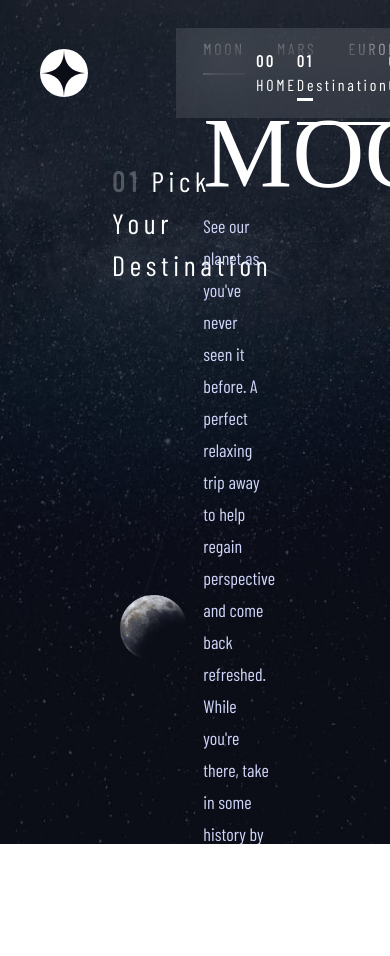
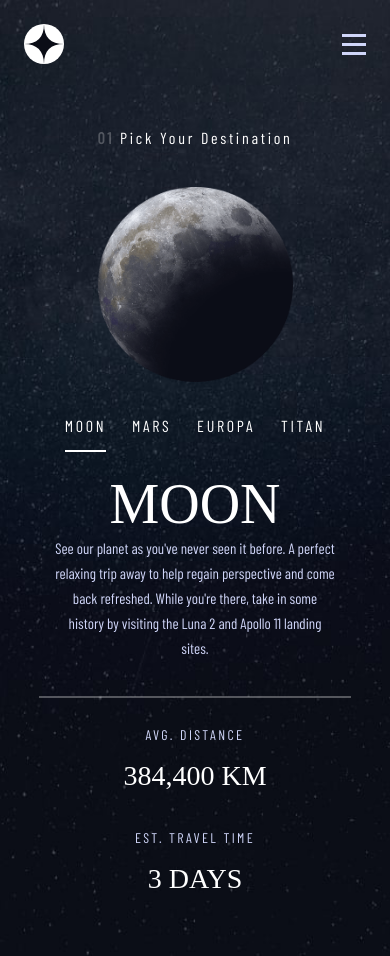
Before and after one commit to shk-ubd/space-tourism, a React (Vite) app: page /destination in a window 390 px wide. Before the commit the page ends 844 px from the top, so only its background shows below. Built offline with nearby package versions, Linux system fonts and the light colour scheme; a web font is replaced by a local one.

Commit message:
mobile design for home, destination and navbar

```diff
--- a/src/components/destination/Destination.jsx
+++ b/src/components/destination/Destination.jsx
@@ -12,29 +12,29 @@ export default function Destination() {
     const [travel, setTravel] = useState("3 DAYS")
     const [description, setDescription] = useState("See our planet as you've never seen it before. A perfect relaxing trip away to help regain perspective and come back refreshed. While you're there, take in some history by visiting the Luna 2 and Apollo 11 landing sites.")
 
-    useEffect(( ) => {
-        if( destinations.length === 0) return
+    useEffect(() => {
+        if (destinations.length === 0) return
 
-        if(currentDestination === "moon") {
+        if (currentDestination === "moon") {
             updateStates(destinations[0])
         }
-        else if(currentDestination === "mars")  {
+        else if (currentDestination === "mars") {
             updateStates(destinations[1])
         }
-        else if(currentDestination === "europa")  {
+        else if (currentDestination === "europa") {
             updateStates(destinations[2])
         }
-        else if(currentDestination === "titan")  {
+        else if (currentDestination === "titan") {
             updateStates(destinations[3])
         }
-    },[currentDestination])
+    }, [currentDestination])
 
     const updateStates = (data) => {
-            setName(data.name)
-            setDistance(data.distance)
-            setTravel(data.travel)
-            setDescription(data.description)
-            setImage(data.images.png)
+        setName(data.name)
+        setDistance(data.distance)
+        setTravel(data.travel)
+        setDescription(data.description)
+        setImage(data.images.png)
 
     }
 
@@ -45,35 +45,51 @@ export default function Destination() {
     };
 
     return (
-        <div style={backgroundImageStyle} className="h-screen px-[7rem] pt-[10rem] overflow-y-hidden" >
-            <div> <h5 className="text-white"> <span className="opacity-25 font-bold">01</span>  Pick Your Destination </h5> </div>
-            <div className="flex h-full items-center py-10 justify-around">
-                <div className="w-[40%]">
-                    <img className="w-[350px] " src={image}  alt="moon" />
+        <div style={backgroundImageStyle} className="w-screen pt-32  lg:h-screen lg:px-[7rem] lg:pt-[10rem] lg:overflow-y-hidden" >
+
+            <div>
+                <h5 className="text-white"> <span className="opacity-25 font-bold">01</span> Pick Your Destination </h5>
+            </div>
+
+            <div className="flex flex-col h-full items-center py-10 justify-around">
+
+                <div className="mb-4 lg:w-[40%]">
+                    <img className=" w-[50vw]  lg:w-[350px] " src={image} alt="moon" />
                 </div>
-                <div className="w-[40%]">
-                    <ul className="flex items-center gap-8 w-full mb-5" >
-                        <li className={`nav-text text-white border-b-2  pb-3 ${currentDestination ==="moon"? "border-b-white": "border-b-transparent hover:border-b-white/30"} `}><button onClick={ ()=>{setCurrentDestination("moon")} }>MOON</button></li>
-                        <li className={`nav-text text-white border-b-2  pb-3 ${currentDestination ==="mars"? "border-b-white": "border-b-transparent hover:border-b-white/30"} `}><button onClick={ ()=>{setCurrentDestination("mars")} } >MARS</button></li>
-                        <li className={`nav-text text-white border-b-2  pb-3 ${currentDestination ==="europa"? "border-b-white": "border-b-transparent hover:border-b-white/30"} `}><button onClick={ ()=>{setCurrentDestination("europa")} }>EUROPA</button></li>
-                        <li className={`nav-text text-white border-b-2  pb-3 ${currentDestination ==="titan"? "border-b-white": "border-b-transparent hover:border-b-white/30"} `}><button onClick={ ()=>{setCurrentDestination("titan")} }>TITAN</button></li>
+
+
+                <div className="flex flex-col items-center justify-between w-[80%] my-4 lg:w-[40%]">
+
+                    <ul className="flex justify-evenly items-center lg:gap-8 w-full mb-5" >
+                        <li className={`nav-text text-white border-b-2  pb-3 ${currentDestination === "moon" ? "border-b-white" : "border-b-transparent hover:border-b-white/30"} `}><button onClick={() => { setCurrentDestination("moon") }}>MOON</button></li>
+                        <li className={`nav-text text-white border-b-2  pb-3 ${currentDestination === "mars" ? "border-b-white" : "border-b-transparent hover:border-b-white/30"} `}><button onClick={() => { setCurrentDestination("mars") }} >MARS</button></li>
+                        <li className={`nav-text text-white border-b-2  pb-3 ${currentDestination === "europa" ? "border-b-white" : "border-b-transparent hover:border-b-white/30"} `}><button onClick={() => { setCurrentDestination("europa") }}>EUROPA</button></li>
+                        <li className={`nav-text text-white border-b-2  pb-3 ${currentDestination === "titan" ? "border-b-white" : "border-b-transparent hover:border-b-white/30"} `}><button onClick={() => { setCurrentDestination("titan") }}>TITAN</button></li>
                     </ul>
+
                     <h2 className="heading  text-white">{name}</h2>
-                    <p>{description}</p>
-                    <div className="flex gap-20 mt-[2rem] border-t-2 border-t-white/30 pt-7 ">
-                        <div >
+
+                    <p className="w-[90%] min-h-32 max-w-[327px] ">{description}</p>
+
+                    <div className="flex flex-col w-full gap-8 lg:gap-20 mt-[2rem] border-t-2 border-t-white/30 pt-7 ">
+
+                        <div className="flex flex-col items-center gap-3">
                             <div className="sub-heading2 text-lightBlue">AVG. DISTANCE</div>
                             <div className="sub-heading1 text-white">{distance}</div>
                         </div>
 
-                        <div >
+                        <div className="flex flex-col items-center gap-3">
                             <div className="sub-heading2 text-lightBlue">EST. TRAVEL TIME</div>
                             <div className="sub-heading1 text-white">{travel}</div>
                         </div>
 
                     </div>
+
                 </div>
+
+
             </div>
+
         </div>
     )
 }
--- a/src/components/home/Home.jsx
+++ b/src/components/home/Home.jsx
@@ -10,17 +10,17 @@ export default function Home() {
     };
 
     return (
-        <div className=" h-screen" style={backgroundImageStyle} >
-            <div className="flex justify-around items-end h-[85vh]">
+        <div className="flex flex-col justify-around h-screen" style={backgroundImageStyle} >
+            <div className="flex flex-col items-center h-[70%]  justify-around lg:items-end lg:h-[85vh]">
 
-                <div className=" w-[40%] max-w-[445px] ">
+                <div className=" lg:w-[40%] lg:max-w-[445px] ">
                     <h5 >SO, YOU WANT TO TRAVEL TO</h5>
-                    <h1 className="heading text-white" >SPACE </h1>
-                    <p>Let's face it; if you want to go to space, you might as well genuinely go to outer space and not hover kind of on the edge of it. Well sit back, and relax because we'll give you a truly out of this world experience!</p>
+                    <h1 className="heading my-4 text-white" >SPACE </h1>
+                    <p className="w-[327px]">Let's face it; if you want to go to space, you might as well genuinely go to outer space and not hover kind of on the edge of it. Well sit back, and relax because we'll give you a truly out of this world experience!</p>
                 </div>
 
-                <div className="flex items-end">
-                    <div className="bg-white w-[274px] h-[274px] rounded-full grid place-items-center">
+                <div className="flex lg:items-end">
+                    <div className="w-[150px] h-[150px] bg-white lg:w-[274px] lg:h-[274px] rounded-full grid place-items-center">
                         <h4 className="heading  text-black">Explore</h4>
                     </div>
                 </div>
--- a/src/components/navbar/Navbar.jsx
+++ b/src/components/navbar/Navbar.jsx
@@ -1,47 +1,86 @@
-import React from "react";
+import React, { useState } from "react";
 import { Link, NavLink } from "react-router-dom"
+import logo from "/logo.svg"
+import cross from "/assets/shared/icon-close.svg"
+import hamburger from "/assets/shared/icon-hamburger.svg"
 export default function Navbar() {
+
+    const [hamburgerDisplay, setHamburgerDisplay] = useState(true)
+    const [navigationDisplay, setNavigationDisplay] = useState(false)
+
+    const showNavigation = () => {
+        setHamburgerDisplay(false)
+        setNavigationDisplay(true)
+    }
+
+    const hideNavigation = () => {
+        setHamburgerDisplay(true)
+        setNavigationDisplay(false)
+    }
+
     return (
-        <nav className="flex fixed h-[90px] max-[830px] top-7 w-screen">
-            <div className="w-[50%] flex items-center">
+        <>
 
-                <div className="px-2 pl-10">
-                    <svg xmlns="http://www.w3.org/2000/svg" width="48" height="48"><g fill="none" fillRule="evenodd"><circle cx="24" cy="24" r="24" fill="#FFF" /><path fill="#0B0D17" d="M24 0c0 16-8 24-24 24 15.718.114 23.718 8.114 24 24 0-16 8-24 24-24-16 0-24-8-24-24z" /></g></svg>
+            <nav className={`fixed top-0 w-screen p-6 flex  justify-between ${hamburgerDisplay ? "items-center" : " "}`}>
+
+                {/* LEFT ICON */}
+                <div className="">
+                    <img src={logo} className="w-10 h-10" alt="" />
                 </div>
 
-                <div className="w-[80%] h-[2px] bg-white/30 ml-20 "></div>
+
+
+
+                {/* Hamburger */}
+                <div onClick={showNavigation} className={` ${hamburgerDisplay ? "block" : "hidden"} `}>
+                    <img src={hamburger} className="w-[24px] h-[21px]" alt="" />
                 </div>
-            <ul className="flex justify-evenly items-center px-20 bg-white/10 backdrop-filter backdrop-blur-xl text-white w-[60%]">
+
+
+
+
+
+
+            </nav>
+
+
+            {/* RIGHT NAV */}
+             <div className={` ${navigationDisplay? "opacity-1 right-0":" opacity-0  right-[-100%]"}  fixed transition-all ease-in w-[70vw] bg-white/10 backdrop-filter backdrop-blur-xl text-white py-4 pl-4  pr-0"`}>
+                <div onClick={hideNavigation} className="grid place-items-end p-4 pr-6">
+                    <img src={cross} className="w-5 h-5" alt="" />
+                </div>
+            <ul className=" h-[100vh] flex flex-col gap-6 py-4 pl-8 ">
                     <li>
                         <NavLink
                             to='/'
-                        className={({ isActive }) => ` py-7 nav-text border-b-[3px]   ${isActive ? "border-b-white" : "border-b-transparent hover:border-b-white/60"}  `}>
+                            className={({ isActive }) => `py-1 lg:py-7 nav-text border-r-4 block w-[100%]  ${isActive ? "border-r-white" : "border-r-transparent hover:border-r-white/60"}  `}>
                             <b>00</b> HOME
                         </NavLink>
                     </li>
                     <li>
                         <NavLink
                             to="/destination"
-                        className={({ isActive }) => ` py-7 nav-text border-b-[3px]  ${isActive ? "border-b-white" : "border-b-transparent hover:border-b-white/60"}  `}>
-                        <b>01</b> Destination
+                            className={({ isActive }) => `py-1 lg:py-7 nav-text border-r-4 block w-[100%]  ${isActive ? "border-r-white" : "border-r-transparent hover:border-r-white/60"}  `}>
+                            <b>01</b> DESTINATION
                         </NavLink>
                     </li>
                     <li>
                         <NavLink
                             to="/crew"
-                        className={({ isActive }) => ` py-7 nav-text border-b-[3px]   ${isActive ? "border-b-white" : "border-b-transparent hover:border-b-white/60"}  `}>
+                            className={({ isActive }) => `py-2 lg:py-7 nav-text border-r-4 block w-[100%]  ${isActive ? "border-r-white" : "border-r-transparent hover:border-r-white/60"}  `}>
                             <b>02</b> CREW
                         </NavLink>
                     </li>
                     <li>
                         <NavLink
                             to="/technology"
-                        className={({ isActive }) => ` py-7 nav-text border-b-[3px]   ${isActive ? "border-b-white" : "border-b-transparent hover:border-b-white/60"}  `}>
+                            className={({ isActive }) => `py-2 lg:py-7 nav-text border-r-4 block w-[100%]  ${isActive ? "border-r-white" : "border-r-transparent hover:border-r-white/60"}  `}>
                             <b>03</b> TECHNOLOGY
                         </NavLink>
                     </li>
                 </ul>
-        </nav>
+            </div>
+        </>
 
     )
 }
--- a/src/index.css
+++ b/src/index.css
@@ -77,3 +77,57 @@ p {
     line-height: 32px;
     /* 177.778% */
 }
+
+
+@media screen and (max-width: 727px) {
+    h5 {
+        color: #D0D6F9;
+        text-align: center;
+        font-size: 16px;
+        font-style: normal;
+        font-weight: 400;
+        line-height: normal;
+        letter-spacing: 2.7px;
+    }
+
+    h1 {
+        text-align: center;
+        font-size: 80px;
+        font-style: normal;
+        font-weight: 400;
+        line-height: 100px;
+    }
+
+    h2 {
+        text-align: center;
+        font-size: 56px;
+        line-height: normal;
+    }
+
+    p {
+        text-align: center;
+        font-size: 15px;
+        font-style: normal;
+        font-weight: 400;
+        line-height: 25px;
+        /* 166.667% */
+    }
+
+    h4 {
+        color: #0B0D17;
+        text-align: center;
+        font-size: 20px;
+        font-weight: 400;
+        line-height: normal;
+        letter-spacing: 1.25px;
+    }
+
+    .sub-heading2 {
+        color: #D0D6F9;
+        text-align: center;
+        font-size: 14px;
+        line-height: normal;
+        letter-spacing: 2.362px;
+        text-transform: uppercase;
+    }
+}
```
Also changed, not shown: public/logo.svg (renamed from src/components/navbar/logo.svg). Lines whose indentation alone changed are shown as unchanged.
